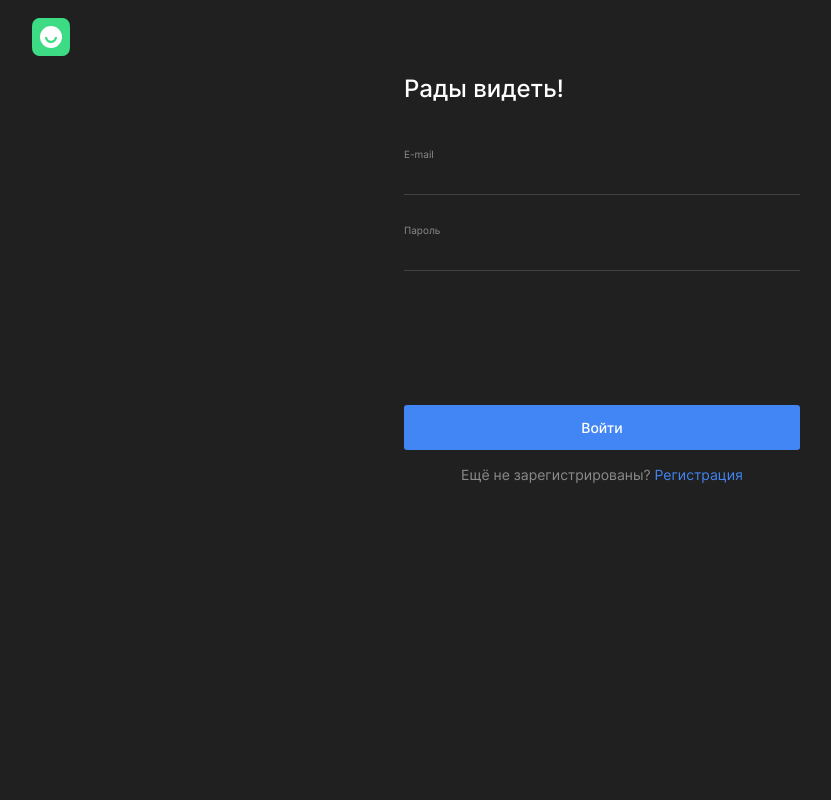
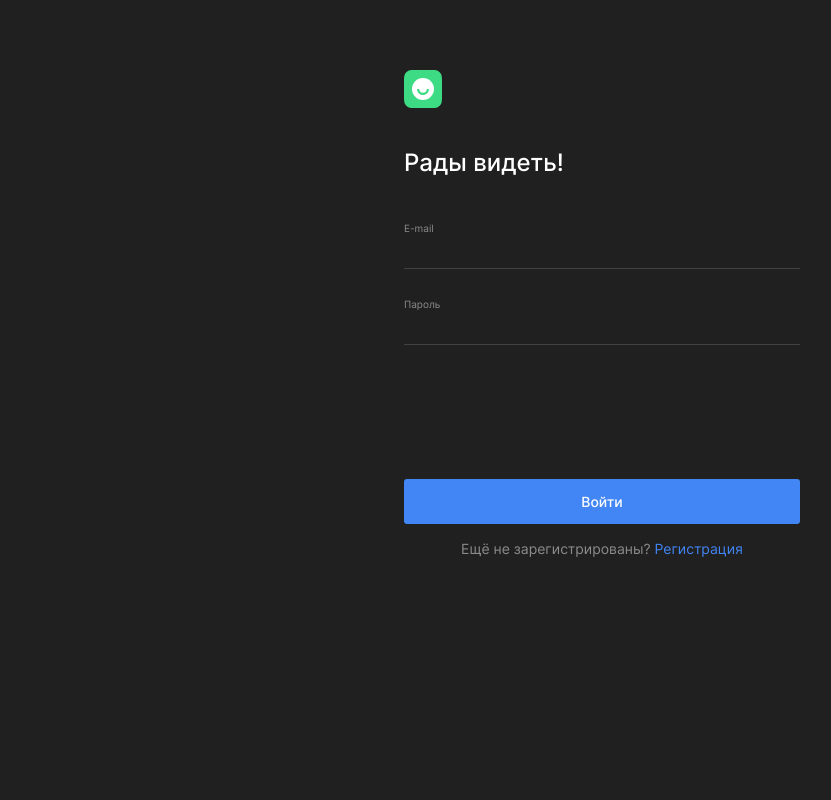
Before and after one commit to SidWonder/movies-explorer-frontend, a React (Create React App) app: page /signin in a window 1280 px wide. Shown: the top 800 px of the page, without its empty margins (38-869 px from the left). Built offline with nearby package versions, Linux system fonts and the light colour scheme.

Commit message:
еще адаптив и отправлю на проверку

```diff
--- a/src/components/Header/Header.css
+++ b/src/components/Header/Header.css
@@ -35,8 +35,16 @@
         padding-bottom: 50px;
         justify-content: center;
     }
+    .Header__login {
+        padding-top: 54px;
+        padding-bottom: 50px;
+        justify-content: center;
+    }
+    .Header__register .Navigation__mobile {
+        width: 0;
+    }
 
-    .Header__register .Navigation__mobile {
+    .Header__login .Navigation__mobile {
         width: 0;
     }
 }
@@ -58,4 +66,12 @@
         width: 396px;
         margin: 0 auto;
     }
+
+    .Header__login {
+        padding-top: 70px;
+        padding-left: 0;
+        padding-bottom: 40px;
+        width: 396px;
+        margin: 0 auto;
+    }
 }
```
